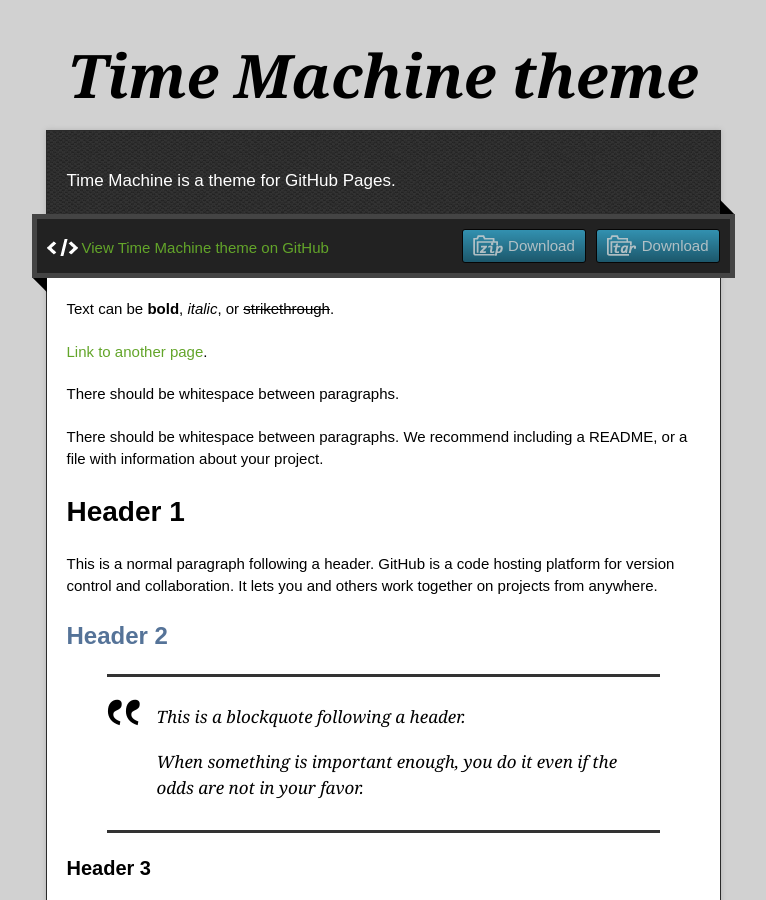
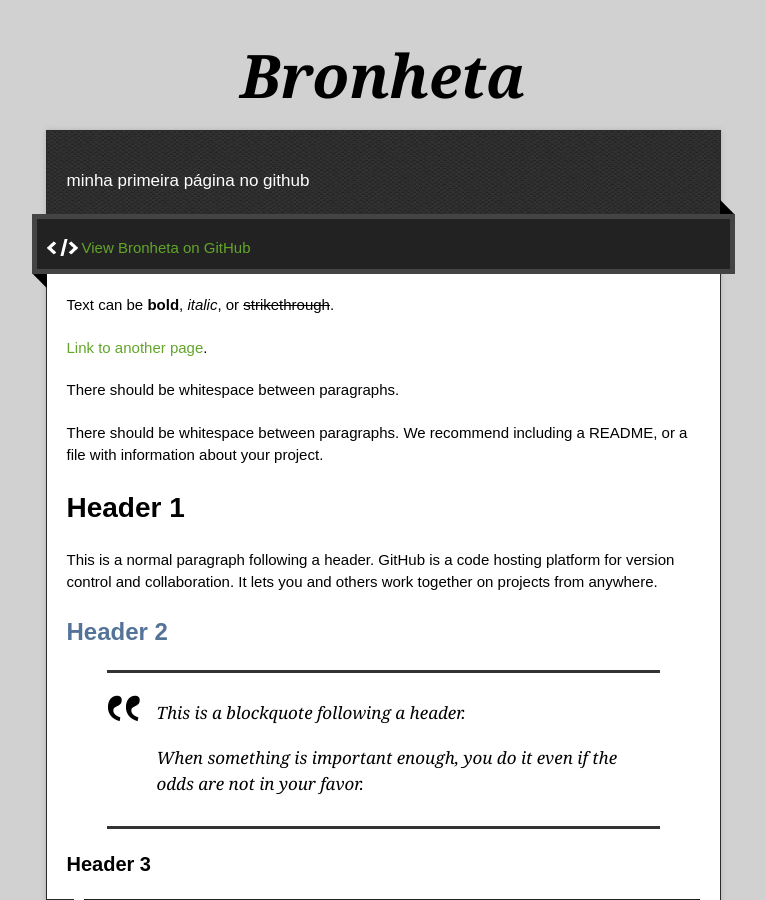
Before and after one commit to RiffelSenai/RiffelSenai.github.io, a Jekyll site: the page built from index.md, in a window 1280 px wide and 900 px high. Shown: the whole window, without its empty margins (257-1023 px from the left). Built offline with Jekyll 4.4.1, drawn with Linux system fonts in a browser that asks for light colours.

Commit message:
Atualização da zoeira
Atualização

```diff
--- a/_config.yml
+++ b/_config.yml
@@ -1,5 +1,5 @@
-title: Time Machine theme
-description: Time Machine is a theme for GitHub Pages.
-show_downloads: true
+title: Bronheta
+description: minha primeira página no github
+show_downloads: false
 google_analytics:
 theme: jekyll-theme-time-machine
```
